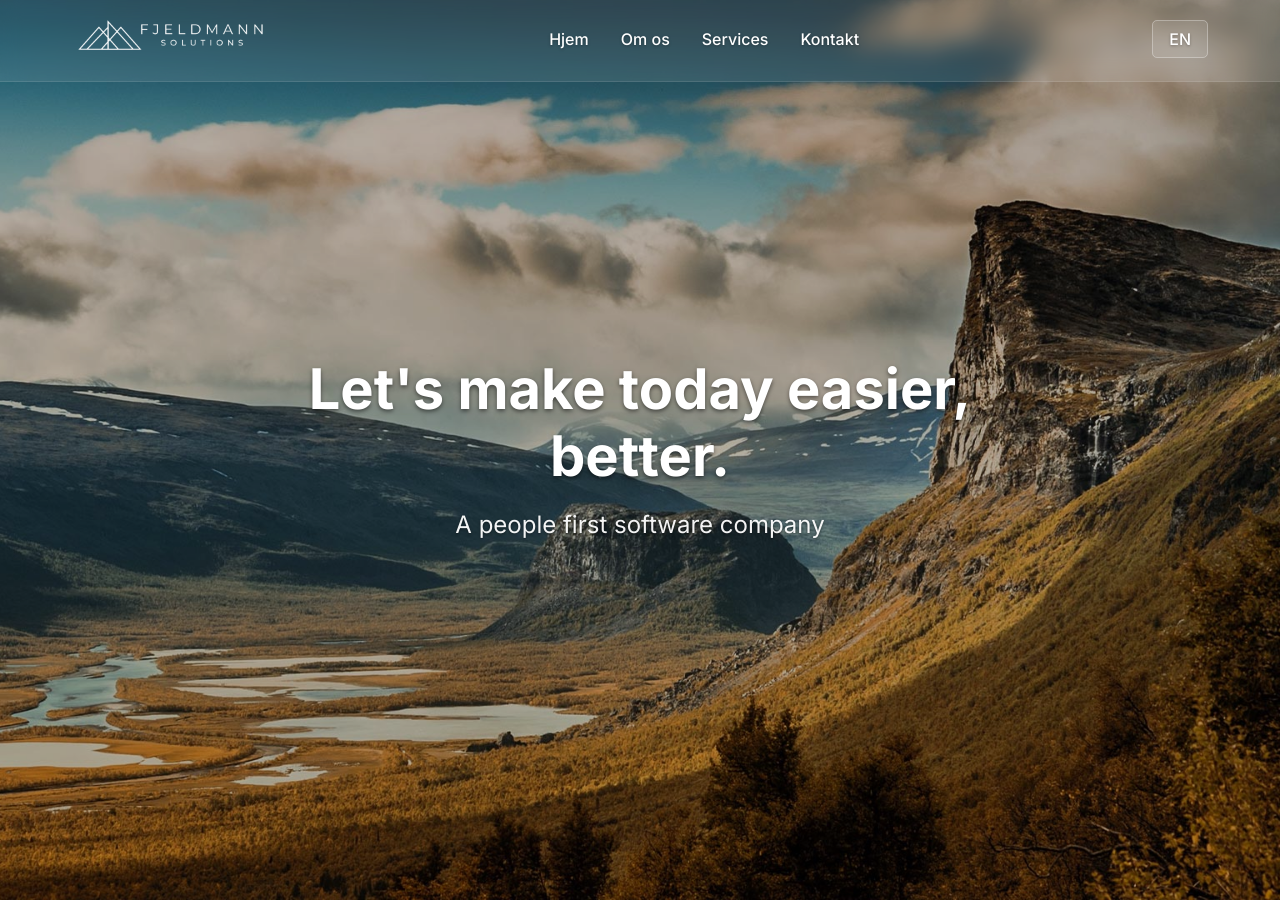
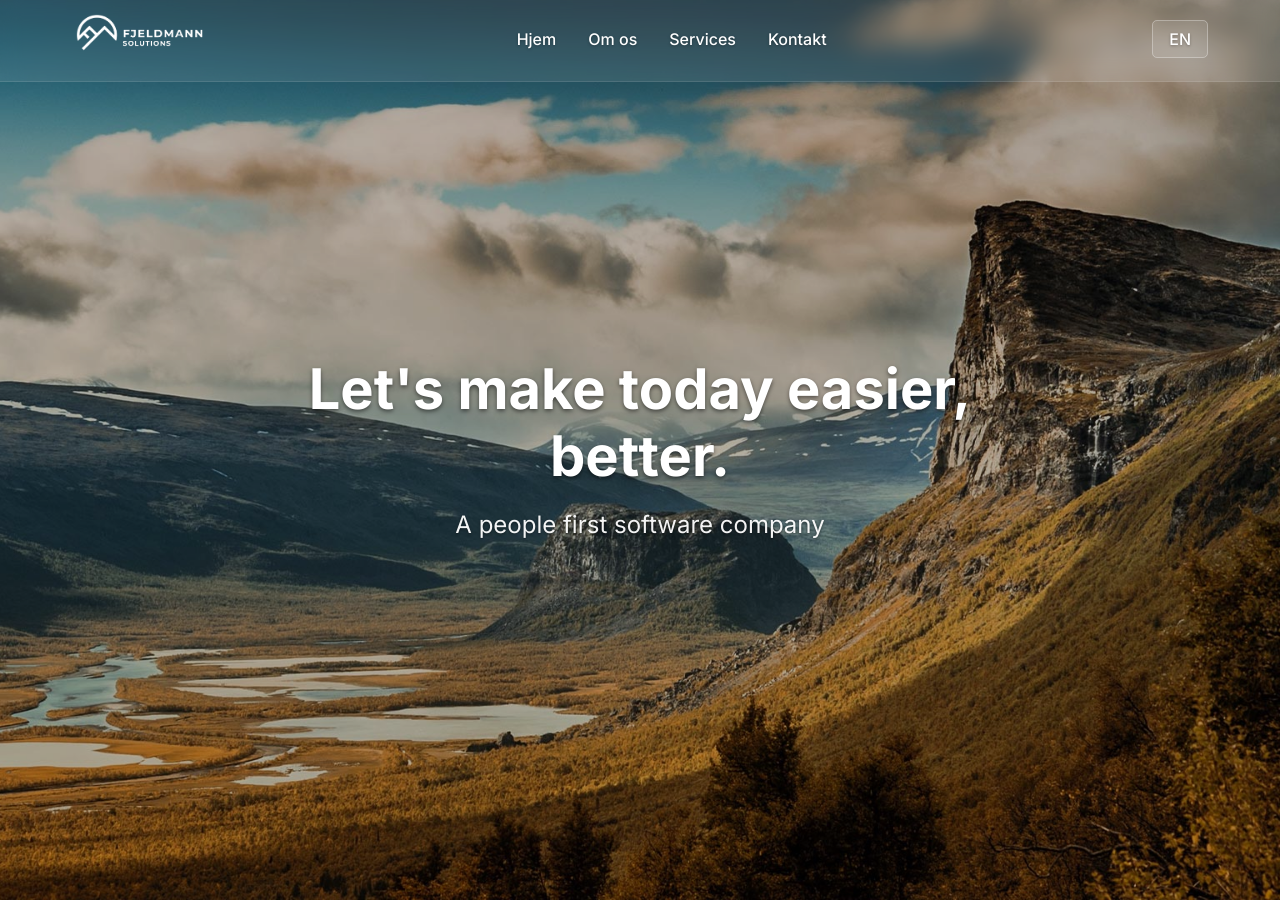
Before and after one commit to Fjeldmann/fjeldmann.github.io, a Jekyll site: the page built from _da/index.md, in a window 1280 px wide and 900 px high. Built offline with Jekyll 4.4.1, drawn with Linux system fonts in a browser that asks for light colours; our own code applies the rules of GitHub Pages for plain Markdown files.

Commit message:
feat: update main logo

```diff
--- a/_includes/navigation.html
+++ b/_includes/navigation.html
@@ -2,8 +2,8 @@
     <div class="nav-container">
         <div class="nav-logo">
             <a href="{% if page.lang == 'en' %}{{ '/en/' | relative_url }}{% else %}{{ '/' | relative_url }}{% endif %}">
-                <img src="{{ '/assets/images/Transparent_logo_and_text_white.png' | relative_url }}" alt="Fjeldmann" class="logo-image white-logo">
-                <img src="{{ '/assets/images/Transparent_logo_and_text.png' | relative_url }}" alt="Fjeldmann" class="logo-image blue-logo">
+                <img src="{{ '/assets/logo/colorwhitenametruestackedfalse.png' | relative_url }}" alt="Fjeldmann" class="logo-image white-logo">
+                <img src="{{ '/assets/logo/colorpinenametruestackedfalse.png' | relative_url }}" alt="Fjeldmann" class="logo-image blue-logo">
             </a>
         </div>
 
```
Also changed, not shown: assets/images/Transparent_logo_and_text.png (deleted), assets/images/Transparent_logo_and_text_white.png (deleted).
